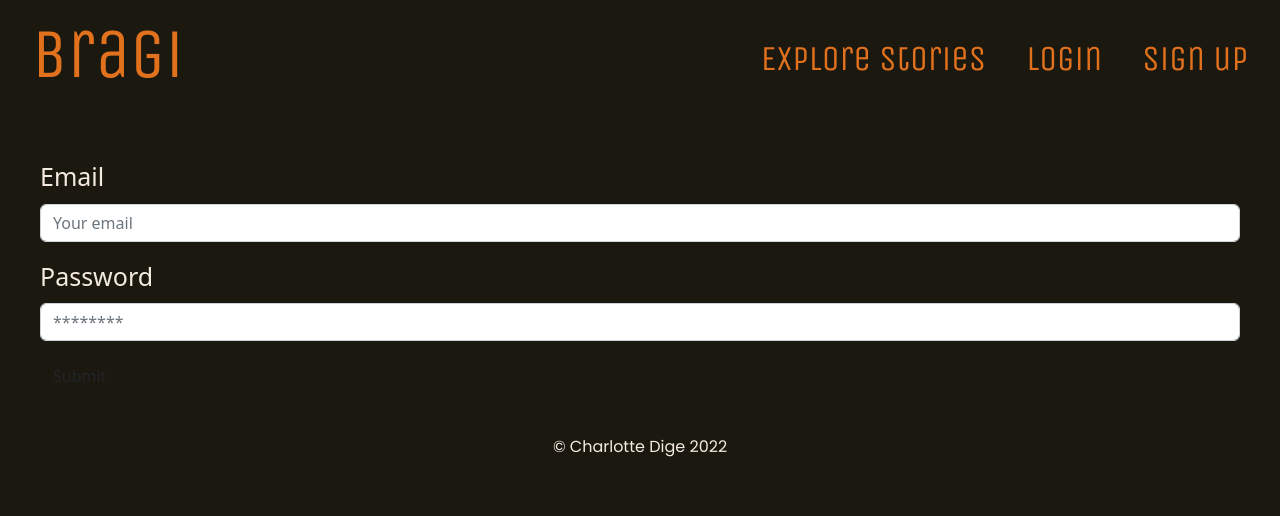
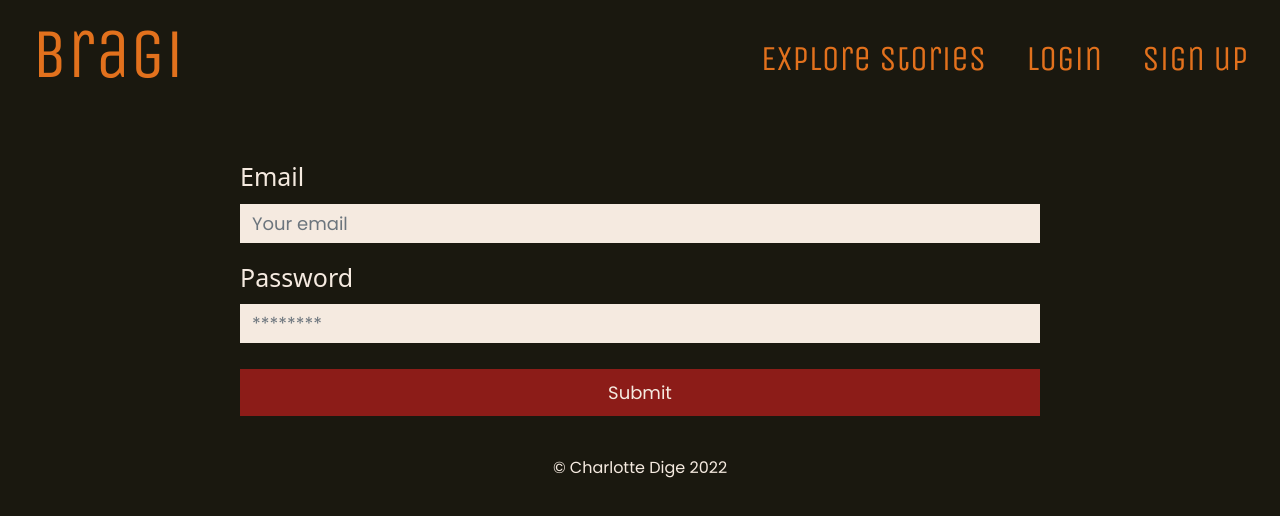
Before and after one commit to CharDige/Bragi, a React (Create React App) app in the folder client/: page /login in a window 1280 px wide. Shown: the top 516 px of the page. Built offline with nearby package versions, Linux system fonts and the light colour scheme.

Commit message:
Added sign up and login form styling

```diff
--- a/client/src/styles/index.css
+++ b/client/src/styles/index.css
@@ -62,8 +62,33 @@ textarea.form-input-style {
     font-size: 18px;
 }
 
+input.form-input-style {
+    background-color: var(--light-colour);
+    color: var(--dark-colour);
+    font-family: var(--body-font);
+    border-radius: 0%;
+    border: none;
+    font-size: 18px;
+}
+
 .form-input-margin {
     margin: 10px;
+}
+
+.login-signup-form-style {
+    margin: 10px 200px;
+}
+
+button.login-signup-btn-style {
+    margin-top: 10px;
+    padding: 10px;
+    background-color: var(--dark-red);
+    color: var(--light-colour);
+    border-radius: 0 !important;
+    border: none;
+    width: 100%;
+    font-size: 18px;
+    font-family: var(--body-font);
 }
 
 /* Pseudo styling */
@@ -71,6 +96,17 @@ textarea.story-form-input-style:focus {
     background-color: var(--light-colour);
     box-shadow: none;
     border: none;
+}
+
+input.form-input-style:focus {
+    background-color: var(--light-colour);
+    box-shadow: none;
+    border: none;
+}
+
+button.login-signup-btn-style:hover {
+    background-color: var(--green);
+    color: var(--light-colour);
 }
 
 /* Profile styling */
@@ -86,4 +122,8 @@ textarea.story-form-input-style:focus {
     .column-style {
         flex-direction: column;
     }
+
+    .login-signup-form-style {
+        margin: 10px;
+    }
 }
```
